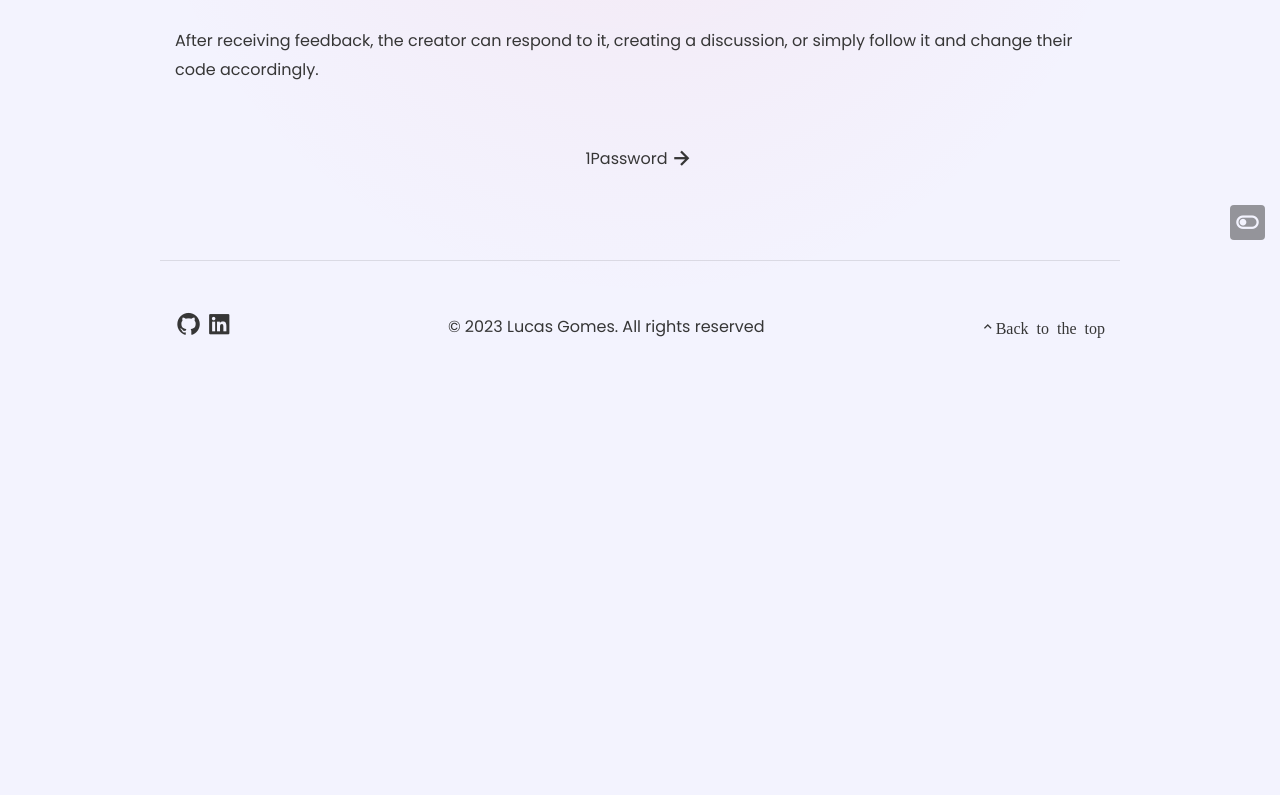
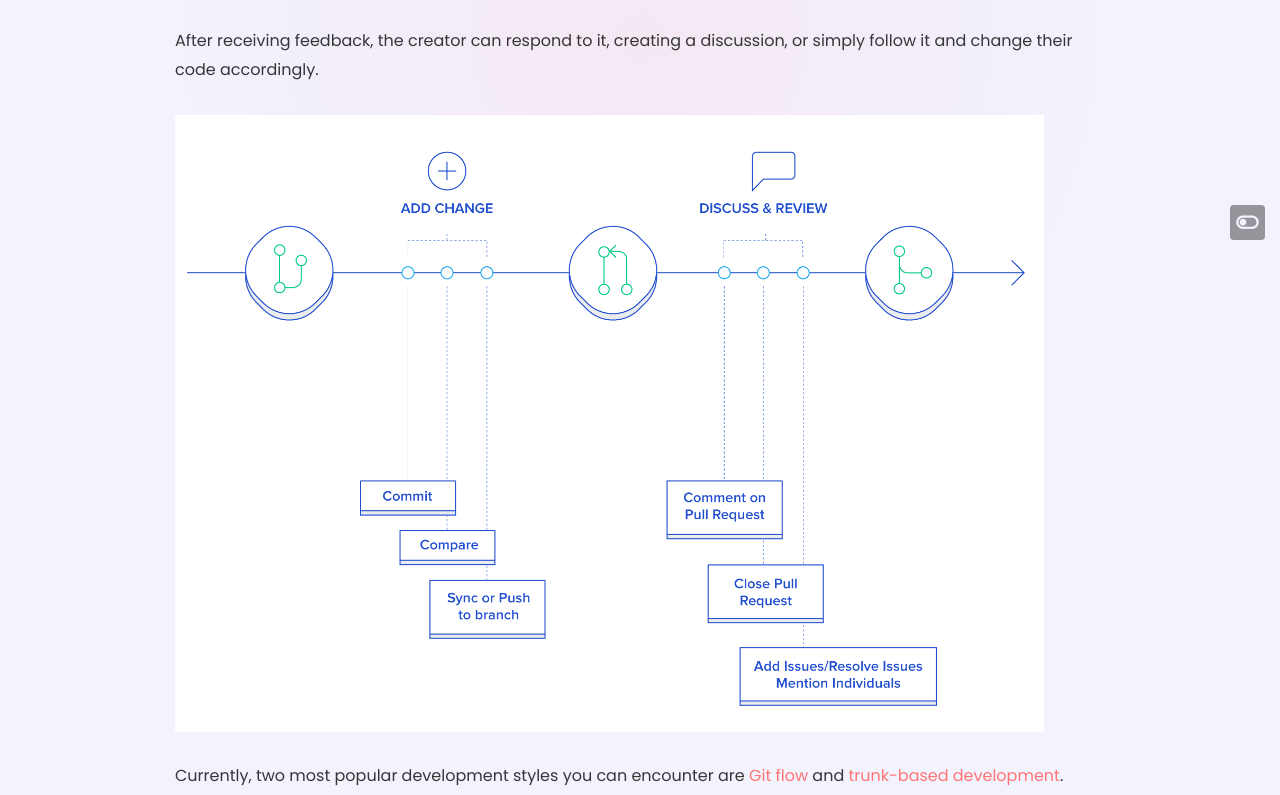
Before and after one commit to Lucaas27/LucasPortfolio, an Eleventy site: page src/articles/2023-03-06-git-trunk-based-development.md in a window 1280 px wide. Shown: the part 545-1340 px from the top of the page. Before the commit the page ends 938 px from the top, so only its background shows below. Built offline with nearby package versions, Linux system fonts and the light colour scheme; Eleventy itself is replaced by a stand-in of ours; files that its build step writes are made by us from their sources; a script that the page names is missing.

Commit message:
Update Articles “2023-03-06-git-trunk-based-development”

```diff
--- a/src/articles/2023-03-06-git-trunk-based-development.md
+++ b/src/articles/2023-03-06-git-trunk-based-development.md
@@ -17,3 +17,7 @@ Nowadays, the most popular version control system is definitely Git.
 Put simply, pull requests are requests created by a software developer to combine changes they created with the main project. It includes a process of reviewing those changes. Reviewers can insert comments on every bit they think could be improved, or see as unnecessary.
 
 After receiving feedback, the creator can respond to it, creating a discussion, or simply follow it and change their code accordingly.
+
+![](/assets/images/2023-03-06-23_31_53-git-flow-vs.-trunk-based-development-_-toptal®.png)
+
+Currently, two most popular development styles you can encounter are [Git flow](https://github.com/nvie/gitflow) and [trunk-based development](https://trunkbaseddevelopment.com/).
```
Also changed, not shown: public/assets/images/2023-03-06-23_31_53-git-flow-vs.-trunk-based-development-_-toptal®.png (added).
